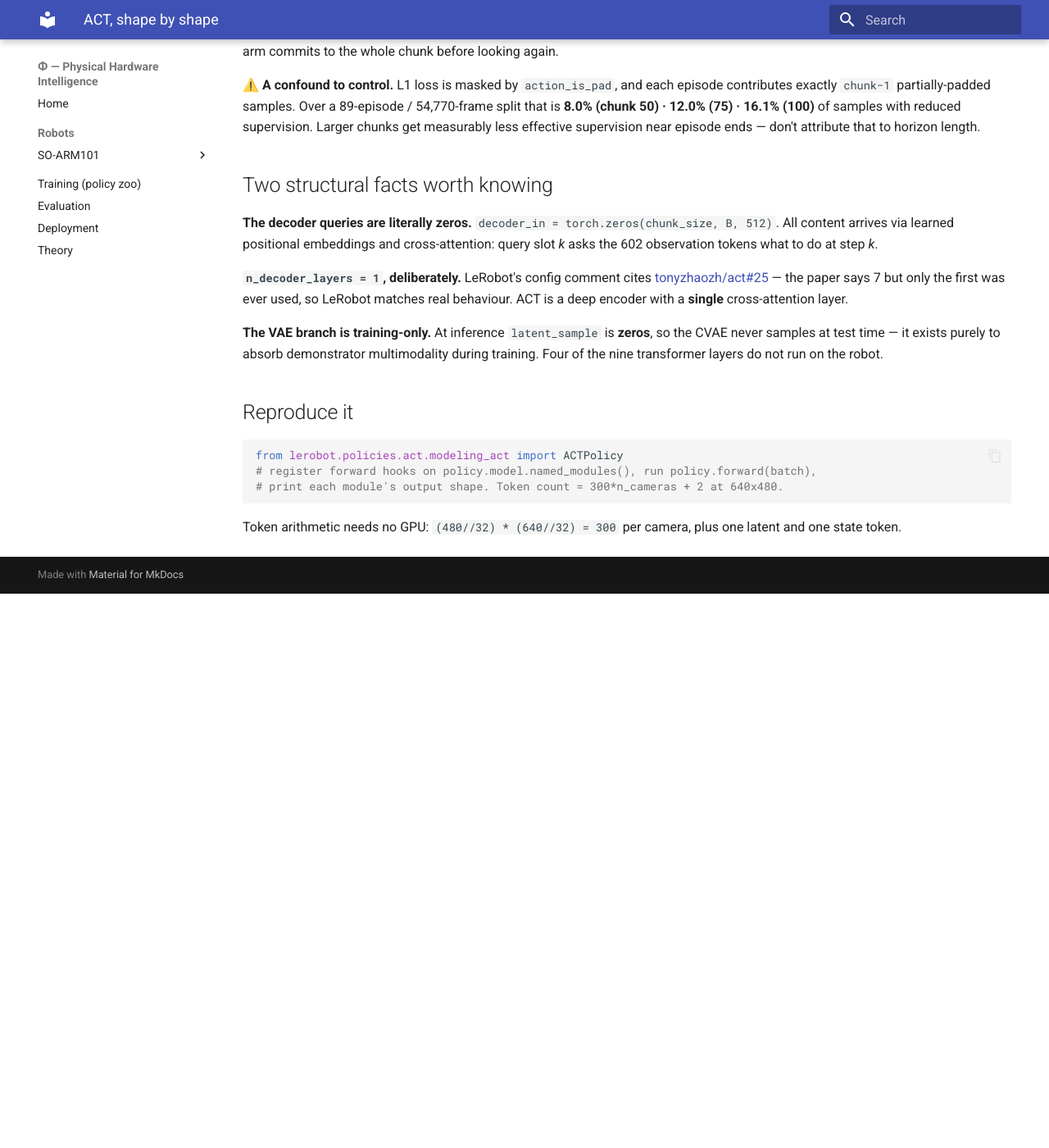
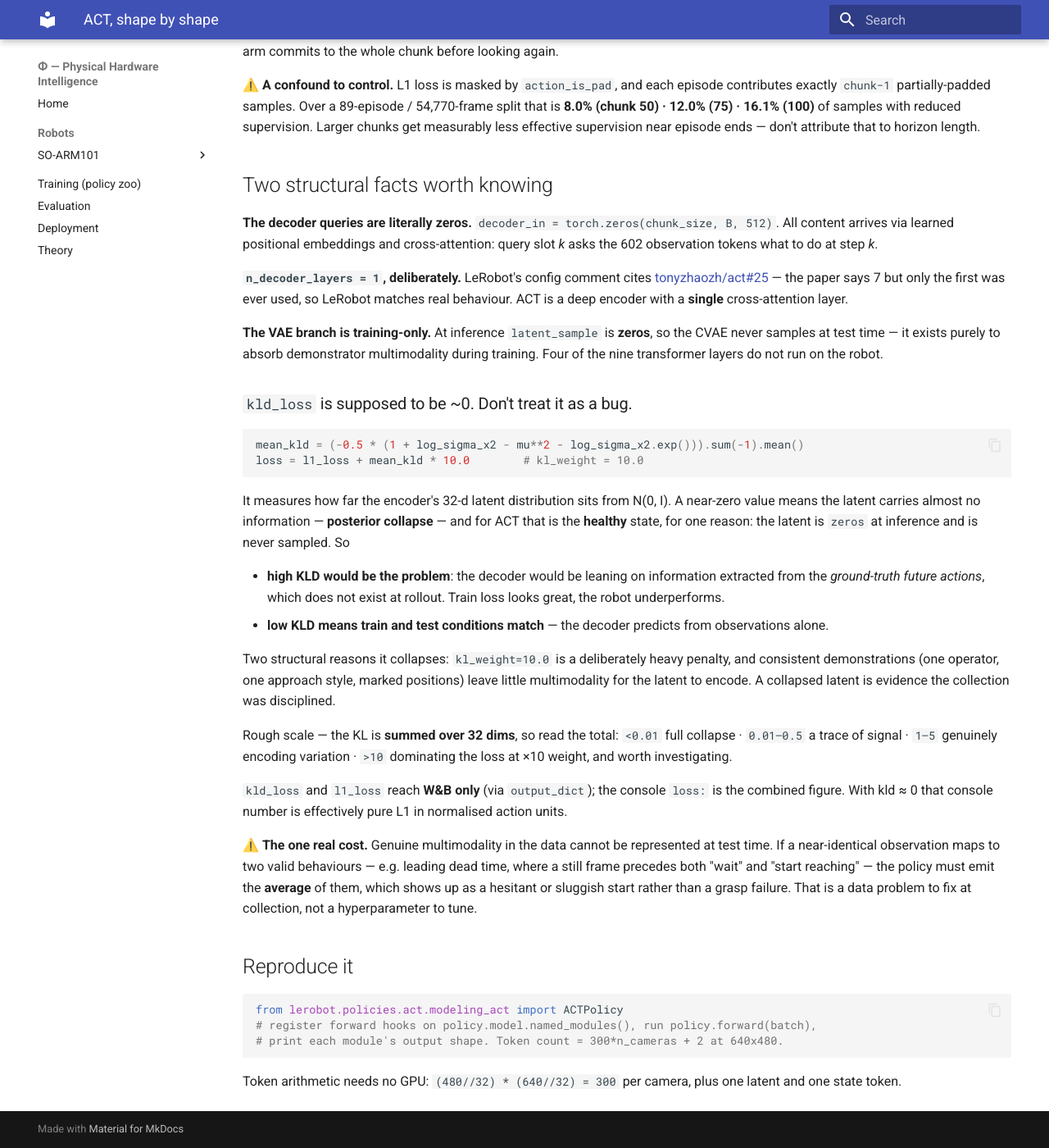
Before and after one commit to physical-hardware-intelligence/phi, an MkDocs documentation site: the page built from docs/theory/act-shapes.md, in a window 1280 px wide and 1400 px high, scrolled down 6823 px. Shown: the whole window at 82% size. Built offline with MkDocs 1.6.1 and Material for MkDocs 9.7.7, drawn with Linux system fonts in a browser that asks for light colours; before the commit the page ends 7547 px from its top, so only the background shows below that.

Commit message:
docs(theory): kld_loss near zero is the intended state, not a bug
Records why ACT's KL term collapses and why that is what you want, so nobody
reads a flat ~0 line in W&B as a broken run.

The latent is zeros at inference and never sampled, so a collapsed posterior
means training conditions match rollout conditions. A HIGH kld would be the
real warning: the decoder would be leaning on information taken from the
ground-truth future actions, which does not exist at rollout - train loss looks
good while the robot underperforms.

Two structural reasons it collapses here: kl_weight=10.0 is a deliberately
heavy penalty, and consistent demonstrations leave little multimodality for the
latent to carry. A collapsed latent is evidence the collection was disciplined.

Also notes the reading scale (the KL is summed over 32 dims), that kld_loss and
l1_loss reach W&B only while the console shows the combined figure - so with
kld about 0 the console loss is effectively pure L1 - and the one genuine cost:
real multimodality cannot be represented at test time, so leading dead time
must come out as the average of "wait" and "reach", i.e. a hesitant start
rather than a grasp failure. That points at collection, not hyperparameters.

Experiment write-up carries the chart-reading note and the resulting prediction
for block-A rollouts.

Co-Authored-By: Claude Opus 5 <noreply@anthropic.com>

````diff
--- a/docs/theory/act-shapes.md
+++ b/docs/theory/act-shapes.md
@@ -201,6 +201,26 @@ Actions never enter the encoder, so the expensive part is **invariant**:
 
 **The VAE branch is training-only.** At inference `latent_sample` is **zeros**, so the CVAE never samples at test time — it exists purely to absorb demonstrator multimodality during training. Four of the nine transformer layers do not run on the robot.
 
+### `kld_loss` is supposed to be ~0. Don't treat it as a bug.
+
+```python
+mean_kld = (-0.5 * (1 + log_sigma_x2 - mu**2 - log_sigma_x2.exp())).sum(-1).mean()
+loss = l1_loss + mean_kld * 10.0        # kl_weight = 10.0
+```
+
+It measures how far the encoder's 32-d latent distribution sits from N(0, I). A near-zero value means the latent carries almost no information — **posterior collapse** — and for ACT that is the **healthy** state, for one reason: the latent is `zeros` at inference and is never sampled. So
+
+- **high KLD would be the problem**: the decoder would be leaning on information extracted from the *ground-truth future actions*, which does not exist at rollout. Train loss looks great, the robot underperforms.
+- **low KLD means train and test conditions match** — the decoder predicts from observations alone.
+
+Two structural reasons it collapses: `kl_weight=10.0` is a deliberately heavy penalty, and consistent demonstrations (one operator, one approach style, marked positions) leave little multimodality for the latent to encode. A collapsed latent is evidence the collection was disciplined.
+
+Rough scale — the KL is **summed over 32 dims**, so read the total: `<0.01` full collapse · `0.01–0.5` a trace of signal · `1–5` genuinely encoding variation · `>10` dominating the loss at ×10 weight, and worth investigating.
+
+`kld_loss` and `l1_loss` reach **W&B only** (via `output_dict`); the console `loss:` is the combined figure. With kld ≈ 0 that console number is effectively pure L1 in normalised action units.
+
+⚠️ **The one real cost.** Genuine multimodality in the data cannot be represented at test time. If a near-identical observation maps to two valid behaviours — e.g. leading dead time, where a still frame precedes both "wait" and "start reaching" — the policy must emit the **average** of them, which shows up as a hesitant or sluggish start rather than a grasp failure. That is a data problem to fix at collection, not a hyperparameter to tune.
+
 ## Reproduce it
 
 ```python
````
Also changed, not shown: experiments/2026-08-04_act-8bin-6run.md (+4 -0 lines).
